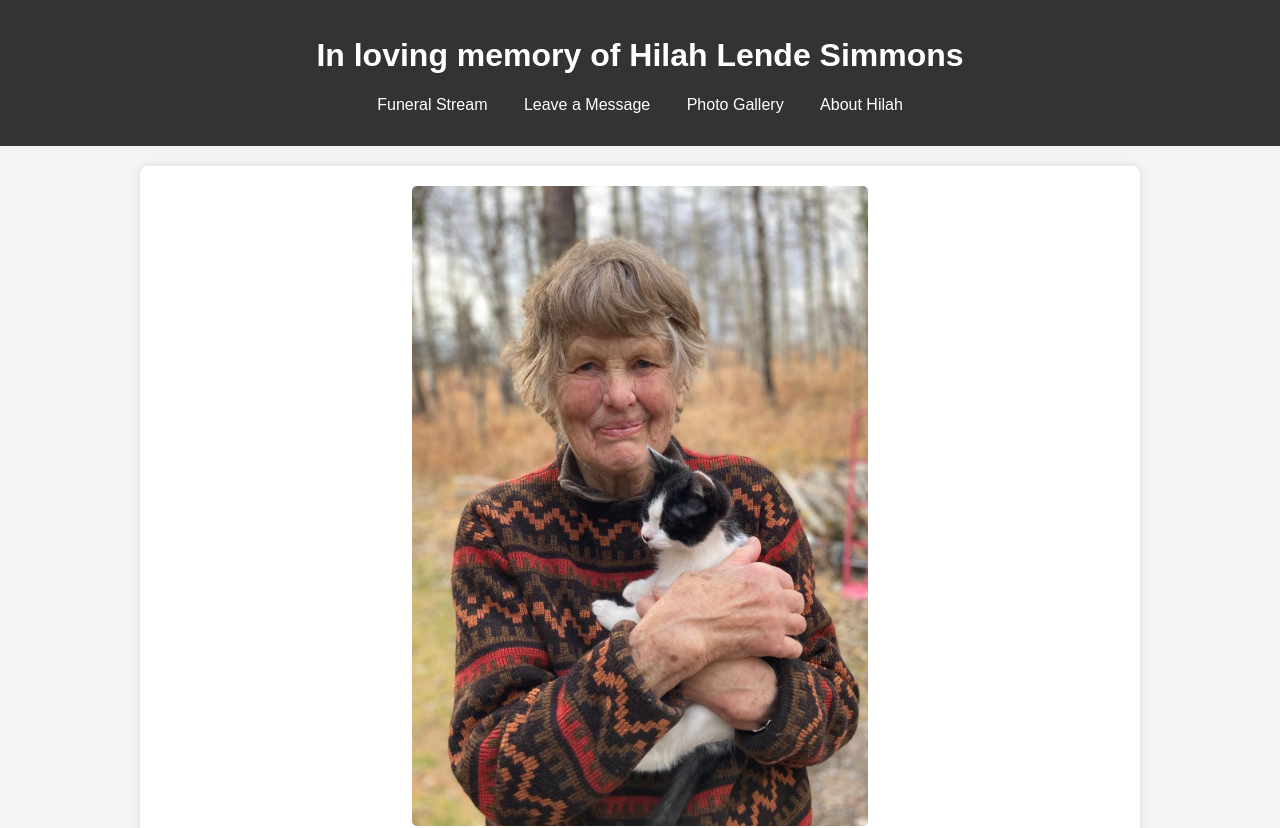
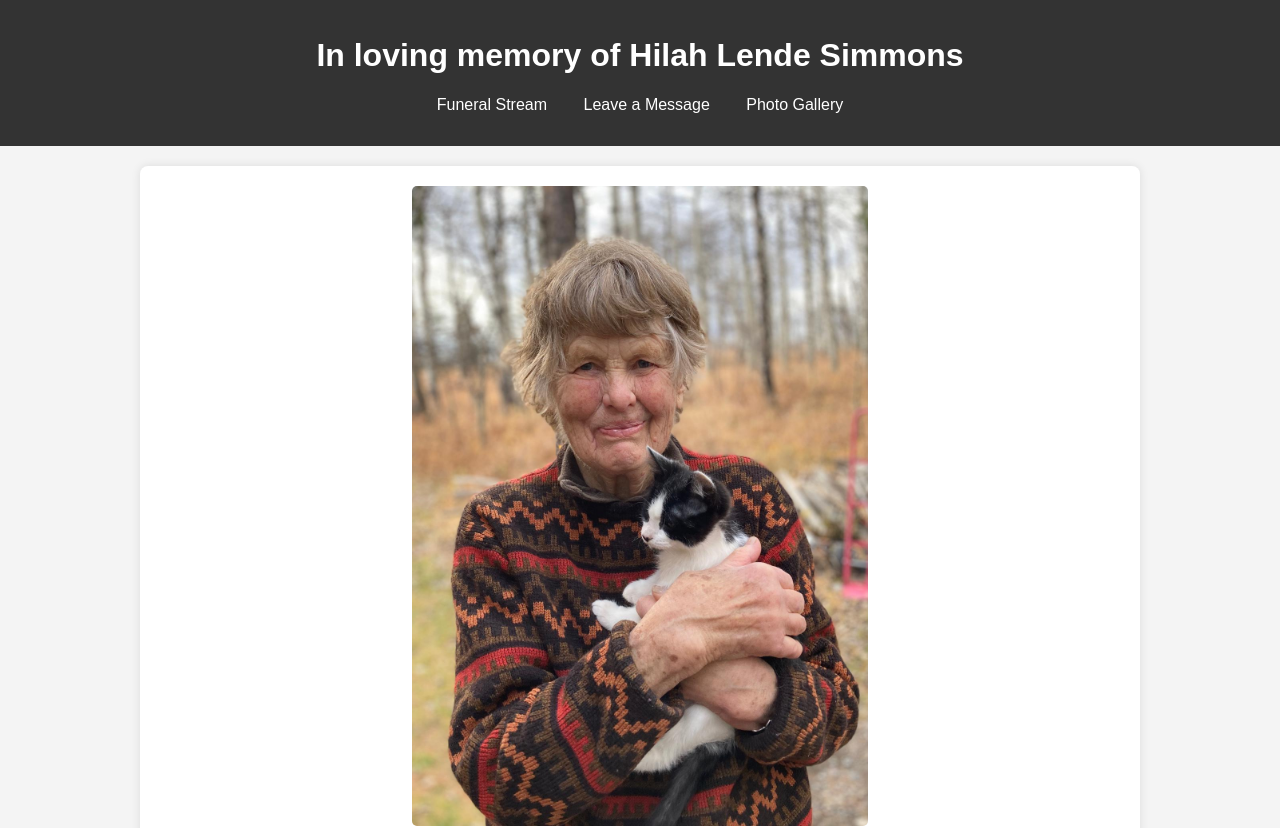
Before and after one commit to DrGo/mem-hilah, a plain HTML site: page index.html in a window 1280 px wide. Shown: the top 828 px of the page. Drawn offline with Linux system fonts and the light colour scheme.

Commit message:
hide about

```diff
--- a/index.html
+++ b/index.html
@@ -14,7 +14,7 @@
                 <li><a href="funeral.html">Funeral Stream</a></li>
                 <li><a href="messages.html">Leave a Message</a></li>
                 <li><a href="photos.html">Photo Gallery</a></li>
-                <li><a href="about.html">About Hilah</a></li>
+                <!-- <li><a href="about.html">About Hilah</a></li> -->
             </ul>
         </nav>
     </header>
```
